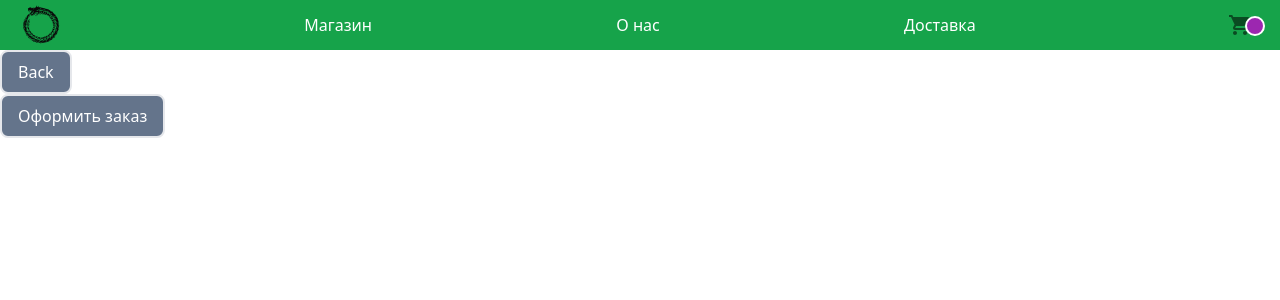
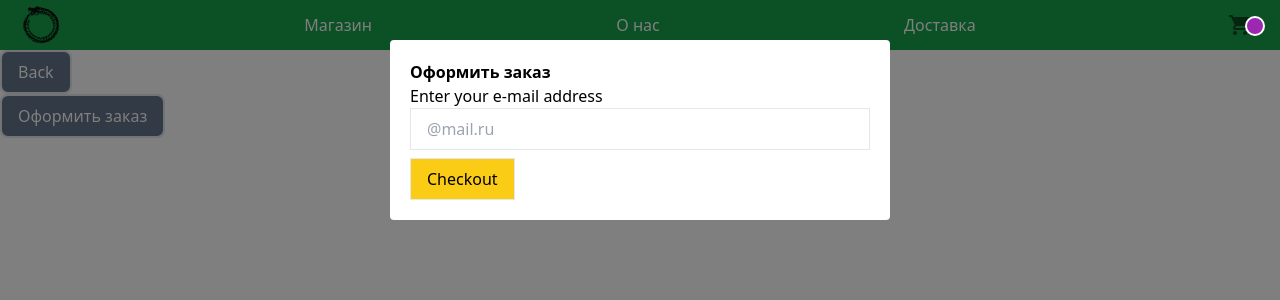
Before and after one commit to NikitaMashtakov/my_shop, a React (Create React App) app: page /cart in a window 1280 px wide. Both pictures are taken after a click on the button "Оформить заказ". Shown: the top 300 px of the page. Built offline with nearby package versions, Linux system fonts and the light colour scheme.

Commit message:
modal window
modal window for checkout, doesn't finished

```diff
--- /dev/null
+++ b/src/components/Checkout.tsx
@@ -0,0 +1,39 @@
+import { useContext, useState } from "react"
+import { CartContext } from "../context/CartContext"
+import { ProductInCart } from "./ProductInCart"
+
+export const Checkout = () => {
+    const [value, setValue] = useState('')
+    const {cartProducts} = useContext(CartContext)
+    const changeHandler = (event: React.ChangeEvent<HTMLInputElement>) => {
+        setValue(event.target.value)
+    }
+    return (
+        <>
+        <div>
+        {cartProducts && cartProducts.map(product => <ProductInCart key={product.product.id} product={product.product} quantity={product.quantity} />)}
+        </div>
+        <form >
+            <label>Enter your e-mail address</label>
+            <input
+                type="text"
+                className="border py-2 px-4 mb-2 w-full"
+                placeholder="@mail.ru"
+                value={value}
+                onChange={changeHandler}
+            />
+
+            <button className="py-2 px-4 border bg-yellow-400 hover:text-white">Checkout</button>
+        </form>
+        </>
+    )
+}
+
+{/* <label>Enter your name</label>
+            <input
+                type="text"
+                className="border py-2 px-4 mb-2 w-full"
+                placeholder="Your Name"
+                value={nameValue}
+                onChange={changeHandler}
+            /> */}
--- a/src/components/Modal.tsx
+++ b/src/components/Modal.tsx
@@ -13,7 +13,7 @@ export function Modal({ children, title, onClose }: ModalProps) {
             <div
                 className="w-[500px] p-5 rounded bg-white absolute top-10 left-1/2 -translate-x-1/2"
             >
-                <h1>{title}</h1>
+                <h1 className="font-bold">{title}</h1>
                 {children}
             </div>
         </>
--- a/src/components/ProductInCart.tsx
+++ b/src/components/ProductInCart.tsx
@@ -29,20 +29,21 @@ export function ProductInCart({product,quantity}: ICartProduct, key:any) {
         >
             <div className="grow flex justify-center items-center "><img className="h-[80px]" src={product.image} /></div>
             <div className="text-center justify-center items-center"><p>{product.title}</p></div>
-            <div className="font-bold self-center justify-center items-center"> {product.price*quantity} </div>
+            <div className="font-bold self-center justify-center items-center"> {product.price} </div>
             <button
-                className="border-2 py-2 px-4 rounded-lg bg-slate-500 text-white justify-center items-center h-[30px]"
+                className="border-2 py-2 px-4 rounded-lg bg-slate-500 text-white justify-center items-center"
                 onClick={clickMinus}
             >
                 -
             </button>
-            <div className="text-center font-bold justify-center items-center">{quantity}</div>
+            <div className="font-bold self-center justify-center items-center">{quantity}</div>
             <button
                 className="border-2 py-2 px-4 rounded-lg bg-slate-500 text-white justify-center items-center"
                 onClick={clickPlus}
             >
                     +
             </button>
+            <div className="font-bold self-center justify-center items-center"> {product.price*quantity} </div>
             <button
                 className="border-2 py-2 px-4 rounded-lg bg-slate-500 text-white justify-center items-center"
                 onClick={clickRemove}
--- a/src/context/ModalContext.tsx
+++ b/src/context/ModalContext.tsx
@@ -2,8 +2,8 @@ import { createContext, useState } from "react";
 
 interface IModalContext {
     modal: boolean,
-    open(): void,
-    close(): void,
+    open: () => void,
+    close: () => void,
 }
 
 export const ModalContext = createContext <IModalContext>({
--- a/src/index.tsx
+++ b/src/index.tsx
@@ -3,6 +3,7 @@ import ReactDOM from 'react-dom/client';
 import './index.css';
 import App from './App';
 import { CartState } from './context/CartContext';
+import { ModalState } from './context/ModalContext';
 
 const root = ReactDOM.createRoot(
   document.getElementById('root') as HTMLElement
@@ -10,7 +11,9 @@ const root = ReactDOM.createRoot(
 root.render(
   <React.StrictMode>
     <CartState>
+        <ModalState>
       <App />
+      </ModalState>
     </CartState>
   </React.StrictMode>
 );
--- a/src/pages/CartPage.tsx
+++ b/src/pages/CartPage.tsx
@@ -4,6 +4,8 @@ import Header from "../components/Header"
 import { CartContext } from "../context/CartContext"
 import { ProductInCart } from "../components/ProductInCart"
 import { ModalContext, ModalState } from "../context/ModalContext"
+import { Modal } from "../components/Modal"
+import { Checkout } from "../components/Checkout"
 
 const CartPage = () => {
     const {cartProducts} = useContext(CartContext)
@@ -11,14 +13,17 @@ const CartPage = () => {
 
 
     return (
-        <ModalState >
+        <>
             <Header />
             <Link to="/"><button className="border-2 py-2 px-4 rounded-lg bg-slate-500 text-white">Back</button></Link>
+            {modal && <Modal title="Оформить заказ" onClose={close}>
+               <Checkout />
+            </Modal>}
             <div>
                 {cartProducts && cartProducts.map(product => <ProductInCart key={product.product.id} product={product.product} quantity={product.quantity} />)}
             </div>
             <button className="border-2 py-2 px-4 rounded-lg bg-slate-500 text-white" onClick={open}>Оформить заказ</button>
-        </ModalState>
+        </>
     )
 }
 
```
Also changed, not shown: src/App.tsx (+0 -9 lines). Lines whose indentation alone changed are shown as unchanged.
